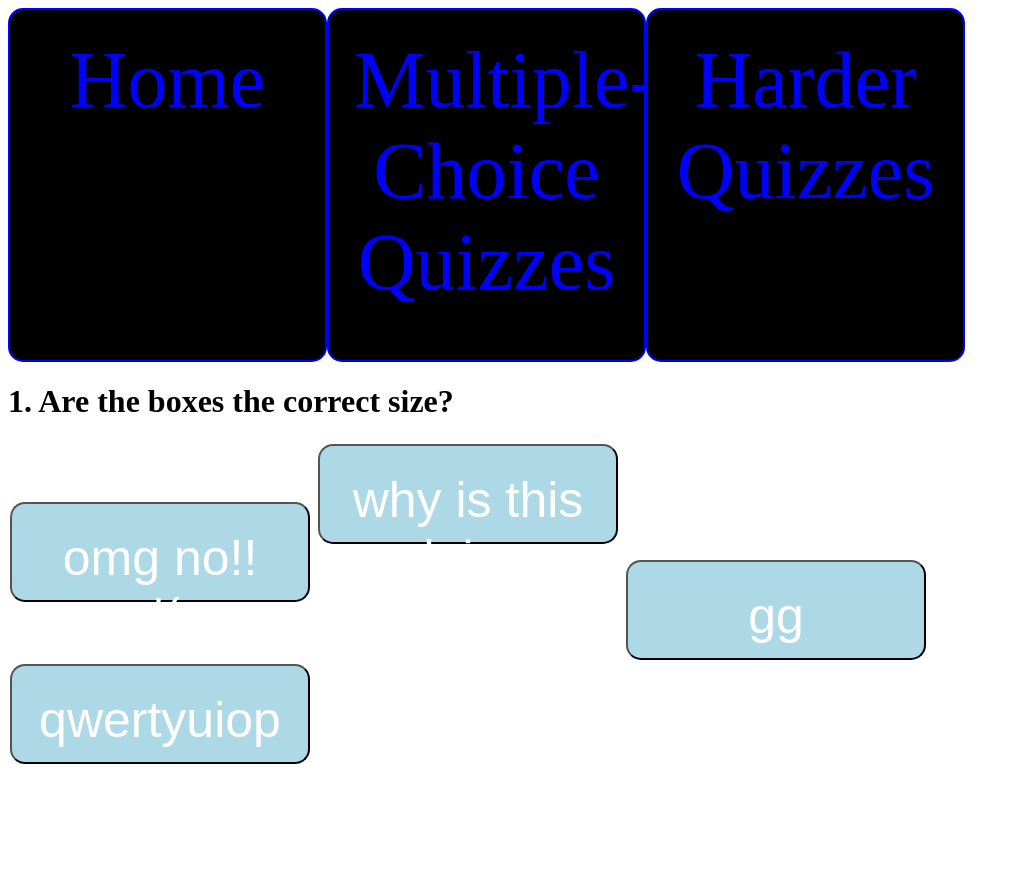
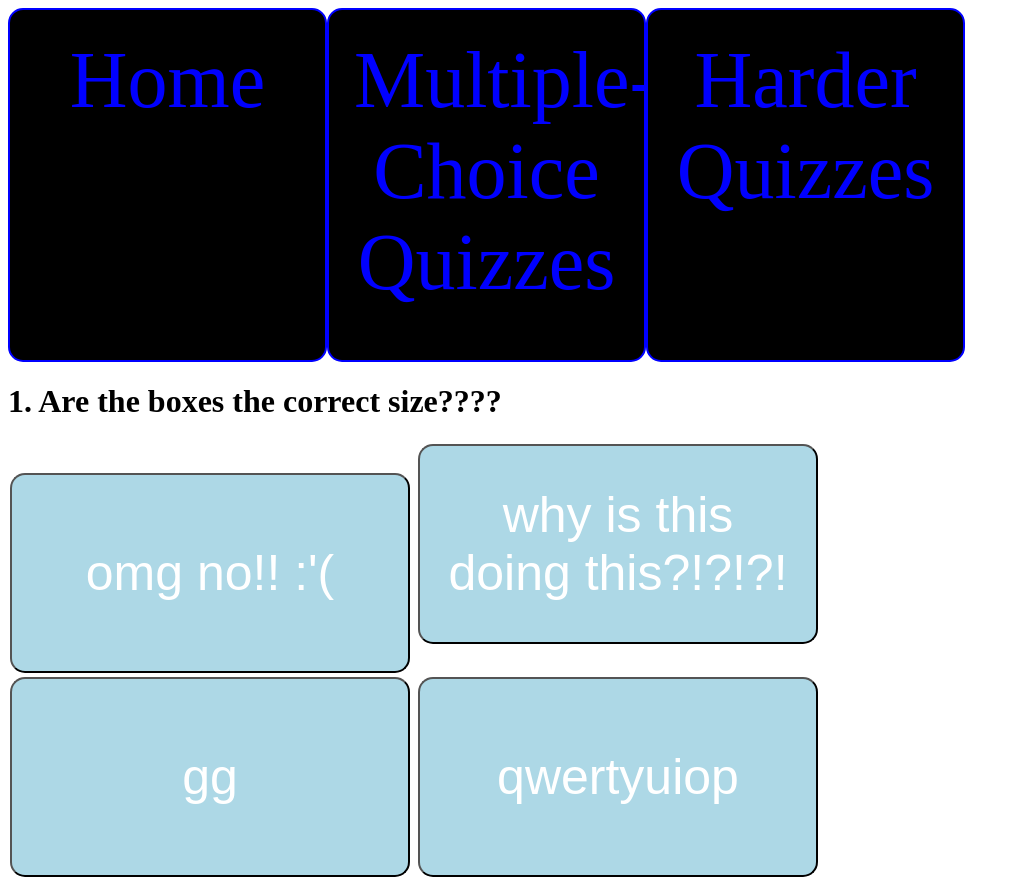
Before and after one commit to Corlett736/Audio-Game, a plain HTML site: page BpmQuiz.html in a window 1280 px wide. Shown: the whole page, without its empty margins (0-1020 px from the left). Before the commit the page ends 800 px from the top, so only its background shows below. Drawn offline with Linux system fonts and the light colour scheme.

Commit message:
Update BpmQuiz.html

```diff
--- a/BpmQuiz.html
+++ b/BpmQuiz.html
@@ -72,10 +72,10 @@ li a:hover {
     font-size: 50px;
     margin: 2px;
     cursor: pointer;
-    min-width: 300px;
-    min-height: 100px;
-    max-width: 300px;
-    max-height: 100px;
+    min-width: 400px;
+    min-height: 200px;
+    max-width: 400px;
+    max-height: 200px;
     }
    button:hover
     {
@@ -98,7 +98,7 @@ li a:hover {
     <div class="droplinks"> <a href="#BpmQuiz.html">Bpm Quiz</a> <a href="#KsQuiz">Key Signature Quiz</a> <a href="#PQuiz">Pitch Quiz</a> <a href="#RQuiz">Random Quiz</a> </div> </li>
 </ul>
     <div>
-    <h1 class="question">1. Are the boxes the correct size?</h1>
+    <h1 class="question">1. Are the boxes the correct size????</h1>
 <ul class="answers">
 <button name="q1" value="a" id="q1a"><label for="q1a">omg no!! :'(</button>
 <button   name="q1" value="b" id="q1b"><label for="q1b">why is this doing this?!?!?!</button>
```
